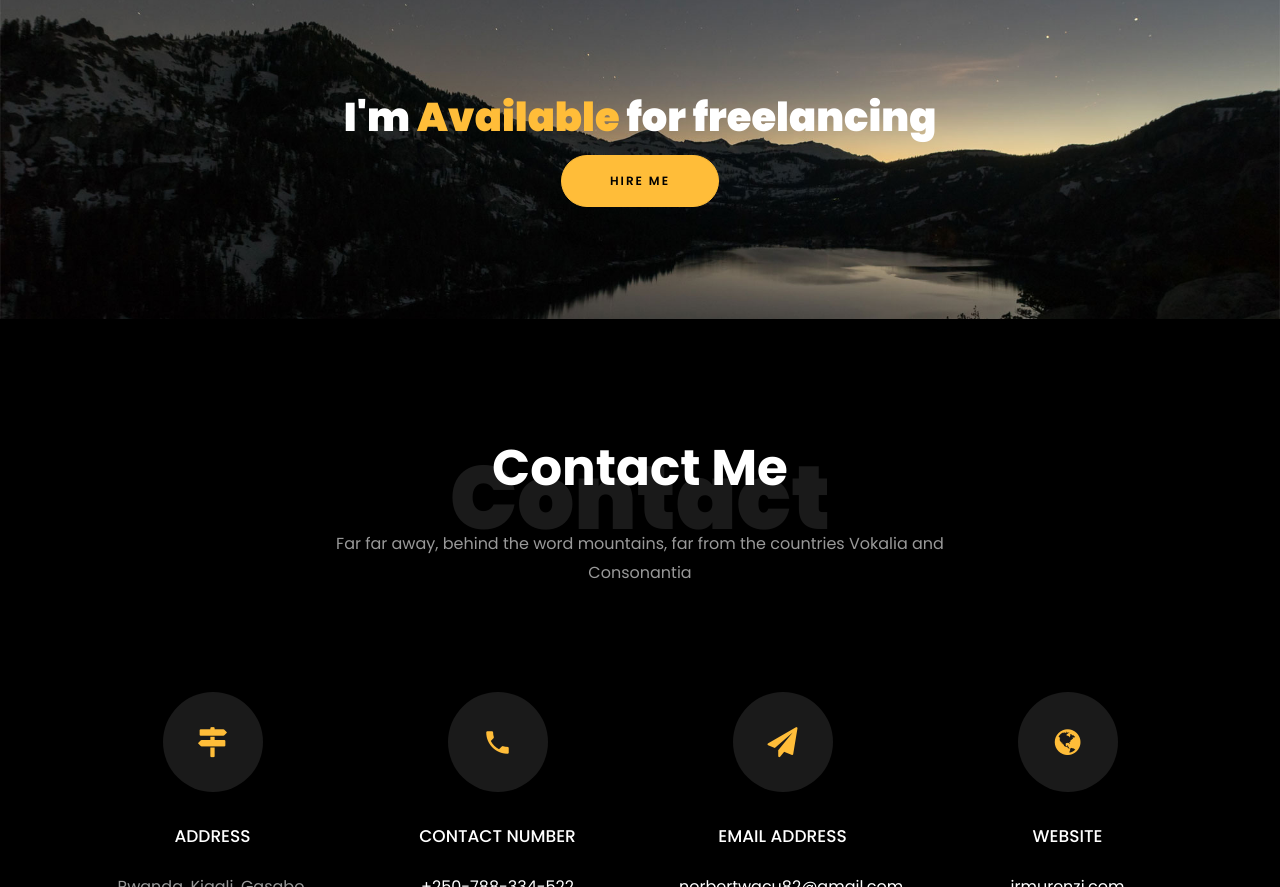
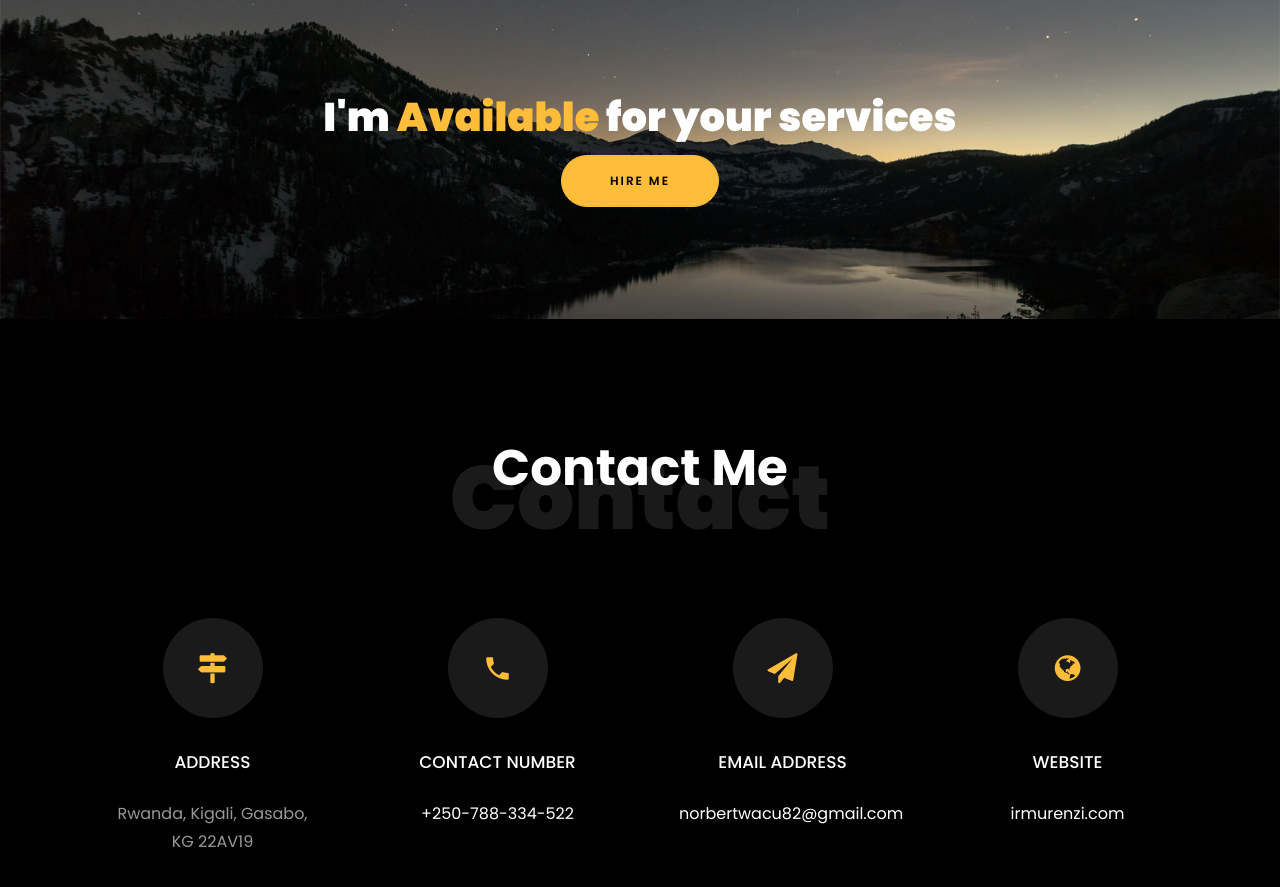
Before and after one commit to Murenziii/Murenziii.github.io, a plain HTML site: page index.html in a window 1280 px wide. Shown: the part 4845-5732 px from the top of the page. Drawn offline with nearby package versions, Linux system fonts and the light colour scheme; files whose address does not match are found by name.

Commit message:
Update index.html

```diff
--- a/index.html
+++ b/index.html
@@ -449,7 +449,7 @@
 			<div class="container">
 				<div class="row justify-content-center">
 					<div class="col-md-7 ftco-animate text-center">
-						<h2>I'm <span>Available</span> for freelancing</h2>
+						<h2>I'm <span>Available</span> for your services</h2>
 						<p class="mb-0"><a href="#" class="btn btn-primary py-3 px-5">Hire me</a></p>
 					</div>
 				</div>
@@ -462,7 +462,6 @@
           <div class="col-md-7 heading-section text-center ftco-animate">
             <h1 class="big big-2">Contact</h1>
             <h2 class="mb-4">Contact Me</h2>
-            <p>Far far away, behind the word mountains, far from the countries Vokalia and Consonantia</p>
           </div>
         </div>
 
```
